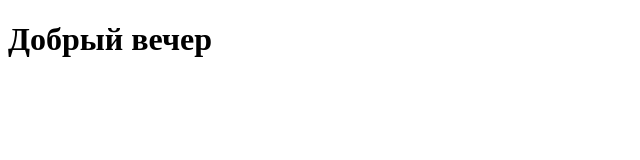
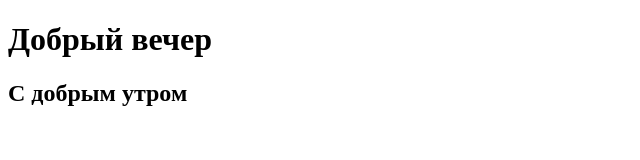
Before and after one commit to 89163091443/Proba_pera_1, a plain HTML site: page index.html in a window 1280 px wide. Shown: the whole page, without its empty margins (0-640 px from the left). Drawn offline with Linux system fonts and the light colour scheme.

Commit message:
relise 0.3

```diff
--- a/index.html
+++ b/index.html
@@ -9,6 +9,7 @@
 <body>
 
 <h1>Добрый вечер</h1>
+<h2> С добрым утром</h2>
 
 </body>
 </html>
```
